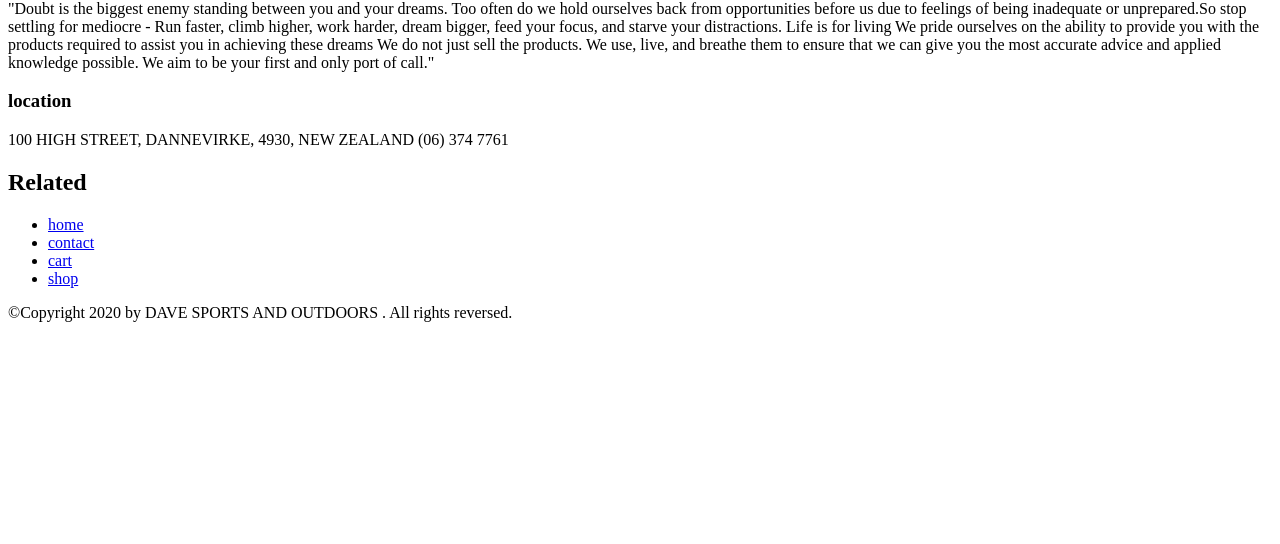
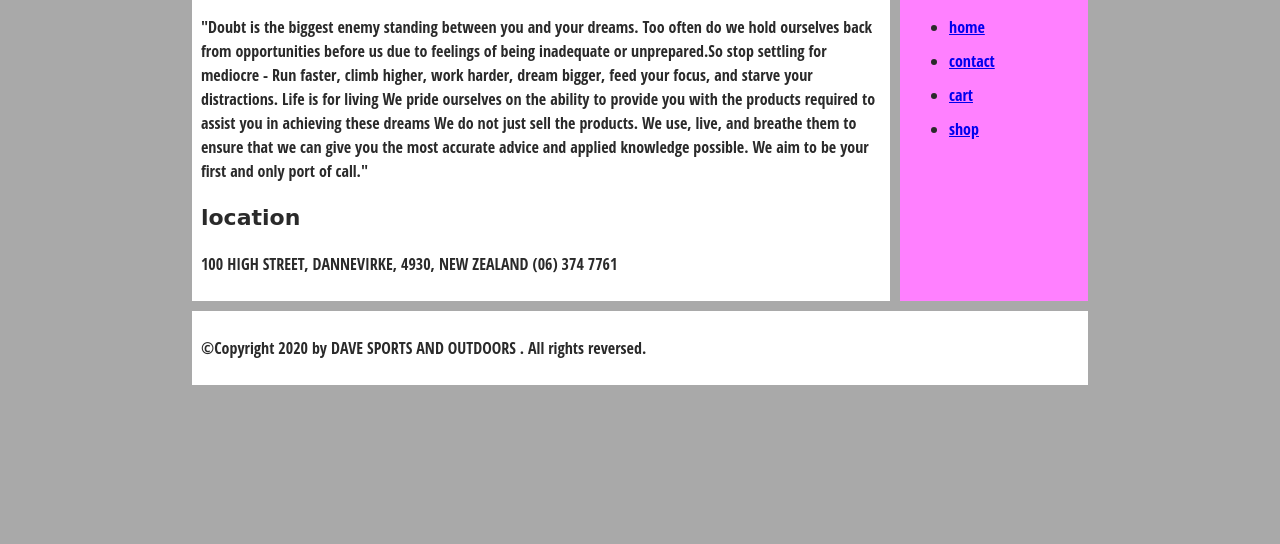
Before and after one commit to Bradilzs/Bradilzs.github.io, a plain HTML site: page index.html in a window 1280 px wide. Shown: the part 256-800 px from the top of the page. Drawn offline with Linux system fonts and the light colour scheme.

Commit message:
Update index.html

```diff
--- a/index.html
+++ b/index.html
@@ -4,8 +4,8 @@
     <meta charset="utf-8">
 
     <title>My page title</title>
-    <link href="https://fonts.googleapis.com/css?family=Open+Sans+Condensed:300|Sonsie+One" rel="Style.css" type="css">
-    <link rel="Style.css" href="Style.css">
+    <link href="https://fonts.googleapis.com/css?family=Open+Sans+Condensed:300|Sonsie+One" rel="stylesheet" type="css">
+    <link rel="stylesheet" href="style.css">
 
     <!-- the below three lines are a fix to get HTML5 semantic elements working in old versions of Internet Explorer-->
     <!--[if lt IE 9]>
```
